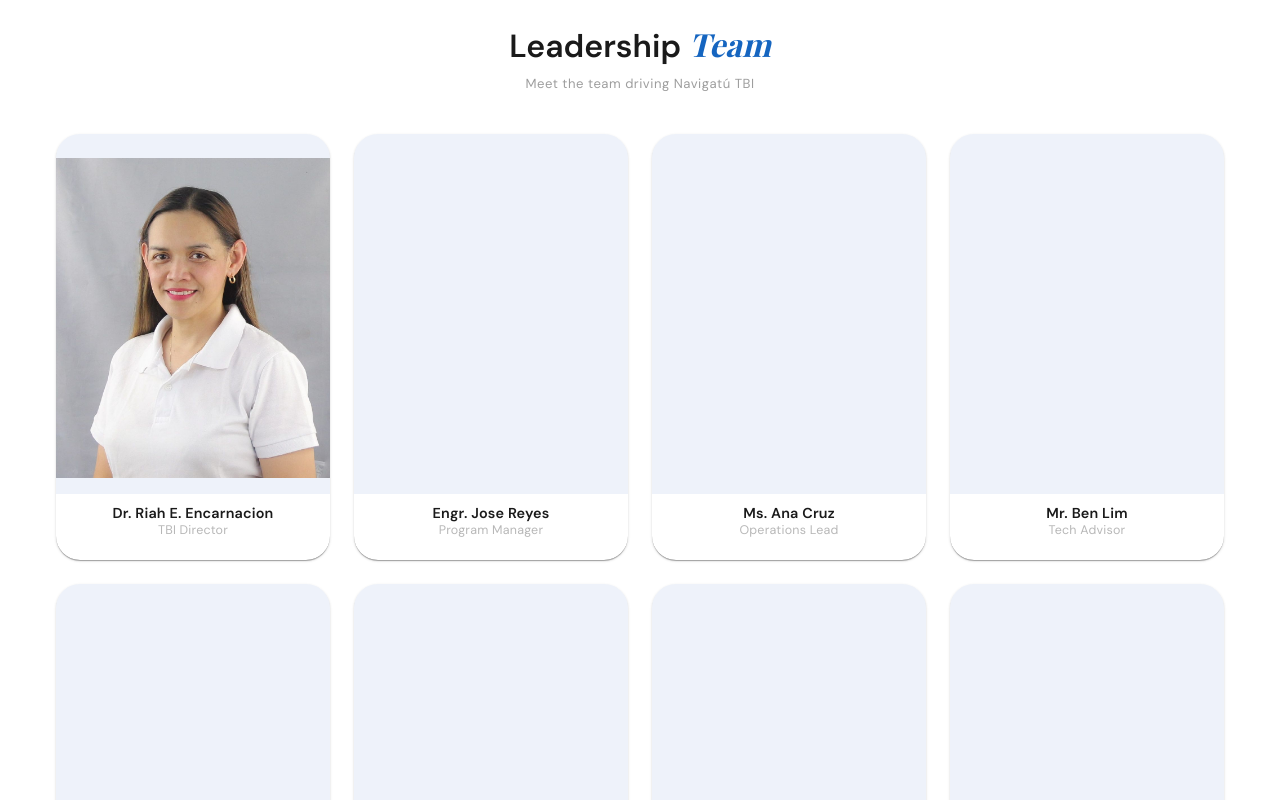
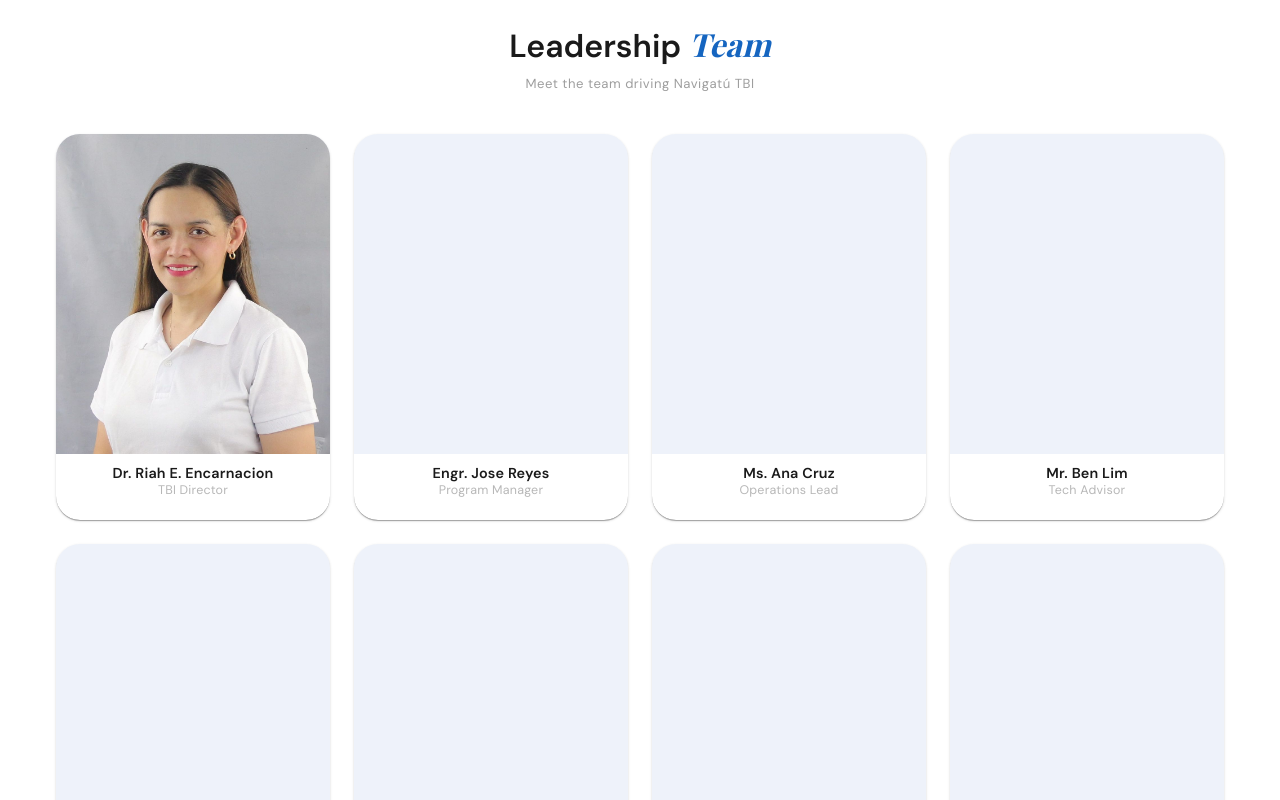
Before and after one commit to antoniogranza/web-tbi, a Vue app: page /about-navigatu in a window 1280 px wide. Shown: the part 3280-4080 px from the top of the page. Built offline with nearby package versions, Linux system fonts and the light colour scheme; a web font is replaced by a local one.

Commit message:
fix: leader-card size

```diff
--- a/src/views/NavigatuPanel/AboutNavigatuView.vue
+++ b/src/views/NavigatuPanel/AboutNavigatuView.vue
@@ -785,12 +785,13 @@ const leaders = ref([
 .leader-card {
   overflow: hidden;
   transition: transform 0.2s ease;
+  /*height: 320px;*/
 }
 .leader-card:hover {
   transform: translateY(-4px);
 }
 .leader-photo {
-  padding: 24px 0 16px;
+  /*padding: 24px 0 16px; */
   background: #eef2fa;
 }
 .leader-name {
```
